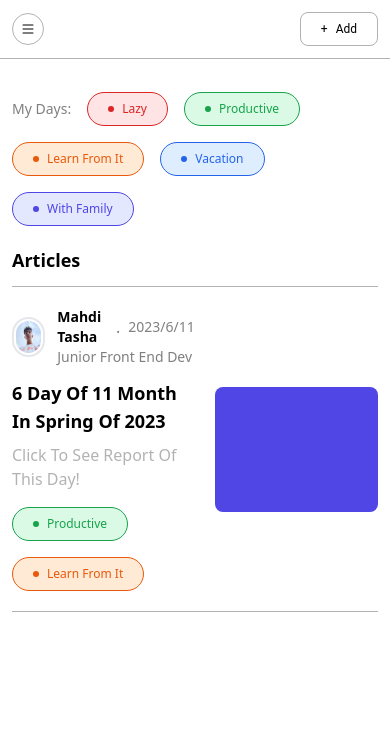
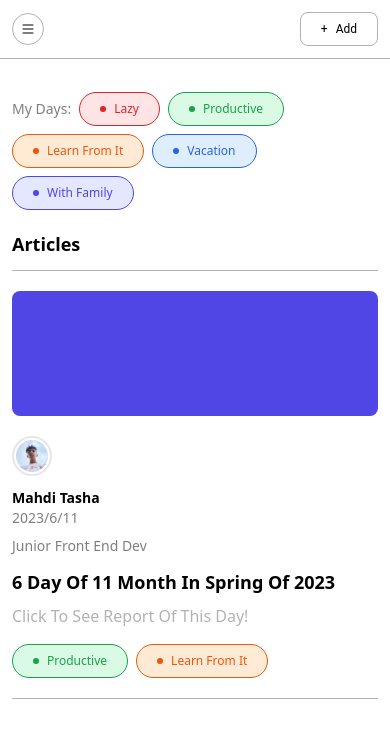
Before and after one commit to MohamadMahdi-Tasha/coffeCatchUp, a React (Vite) app: page / in a window 390 px wide. Shown: the top 738 px of the page. Built offline with nearby package versions, Linux system fonts and the light colour scheme.

Commit message:
added mqs of rest of home page

```diff
--- a/src/components/chunks/articleItemComponent.tsx
+++ b/src/components/chunks/articleItemComponent.tsx
@@ -30,7 +30,7 @@ export default function ArticleItemComponent({img, date}: articleItemPropsType){
     return(
         <li className={'home-page__articles-item'}>
             <a className={'block home-page__articles-link border-black/30'} href="#">
-                <article className={'py-5 flex items-center gap-5 justify-between'}>
+                <article className={'py-5 flex md:flex-row flex-col-reverse md:items-center items-start gap-5 justify-between'}>
                     <div>
                         <MyProfileInArticleComponent date={date}/>
                         <div>
@@ -38,13 +38,13 @@ export default function ArticleItemComponent({img, date}: articleItemPropsType){
                                 {dayOfSelectedDate} Day Of {monthOfSelectedDate} Month In {season} Of {yearOfSelectedDate}
                             </h1>
                             <p className={'font-light text-black/30 mb-4'}>Click To See Report Of This Day!</p>
-                            <div className={'flex flex-wrap gap-4'}>
+                            <div className={'flex flex-wrap md:gap-4 gap-2'}>
                                 <DaysTypeButtonComponent isInArticleItem={true} type='productive' />
                                 <DaysTypeButtonComponent isInArticleItem={true} type='learned' />
                             </div>
                         </div>
                     </div>
-                    <div className={'w-[300px] h-[125px] bg-indigo-600 rounded-lg'}></div>
+                    <div className={'md:w-[300px] w-full h-[125px] bg-indigo-600 rounded-lg'}></div>
                 </article>
             </a>
         </li>
--- a/src/components/chunks/myProfileInArticleComponent.tsx
+++ b/src/components/chunks/myProfileInArticleComponent.tsx
@@ -17,12 +17,12 @@ export default function MyProfileInArticleComponent({date}:myProfileInArticleCom
 
     // Returning JSX
     return(
-        <div className={'flex items-center mb-3'}>
+        <div className={'md:flex block items-center mb-3'}>
             <MyImageComponent />
-            <div className={'ml-3'}>
-                <div className={'flex items-center'}>
+            <div className={'md:ml-3 ml-0 md:mt-0 mt-3'}>
+                <div className={'md:flex block items-center md:mb-0 mb-2'}>
                     <h6 className={'font-bold text-black text-sm'}>Mahdi Tasha</h6>
-                    <h6 className={'mx-2 font-light text-black/50'}>.</h6>
+                    <h6 className={'mx-2 font-light text-black/50 md:block hidden'}>.</h6>
                     <h6 className={'text-black/50 font-light text-sm'}><time dateTime={date}>{yearOfSelectedDate}/{dayOfSelectedDate}/{monthOfSelectedDate}</time></h6>
                 </div>
                 <h6 className={'text-sm text-black/50 font-light'}>Junior Front End Dev</h6>
--- a/src/pages/homePage.tsx
+++ b/src/pages/homePage.tsx
@@ -9,7 +9,7 @@ export default function HomePage():JSX.Element{
     // Returning JSX
     return(
         <ContainerComponent className={'mt-20 p-3'}>
-            <div className={'flex flex-wrap gap-4 items-center mb-5'}>
+            <div className={'flex flex-wrap md:gap-4 gap-2 items-center mb-5'}>
                 <h6 className={'text-black/50 text-sm'}>My Days:</h6>
                 <DaysTypeButtonComponent isInArticleItem={false} type='lazy' />
                 <DaysTypeButtonComponent isInArticleItem={false} type='productive' />
```
